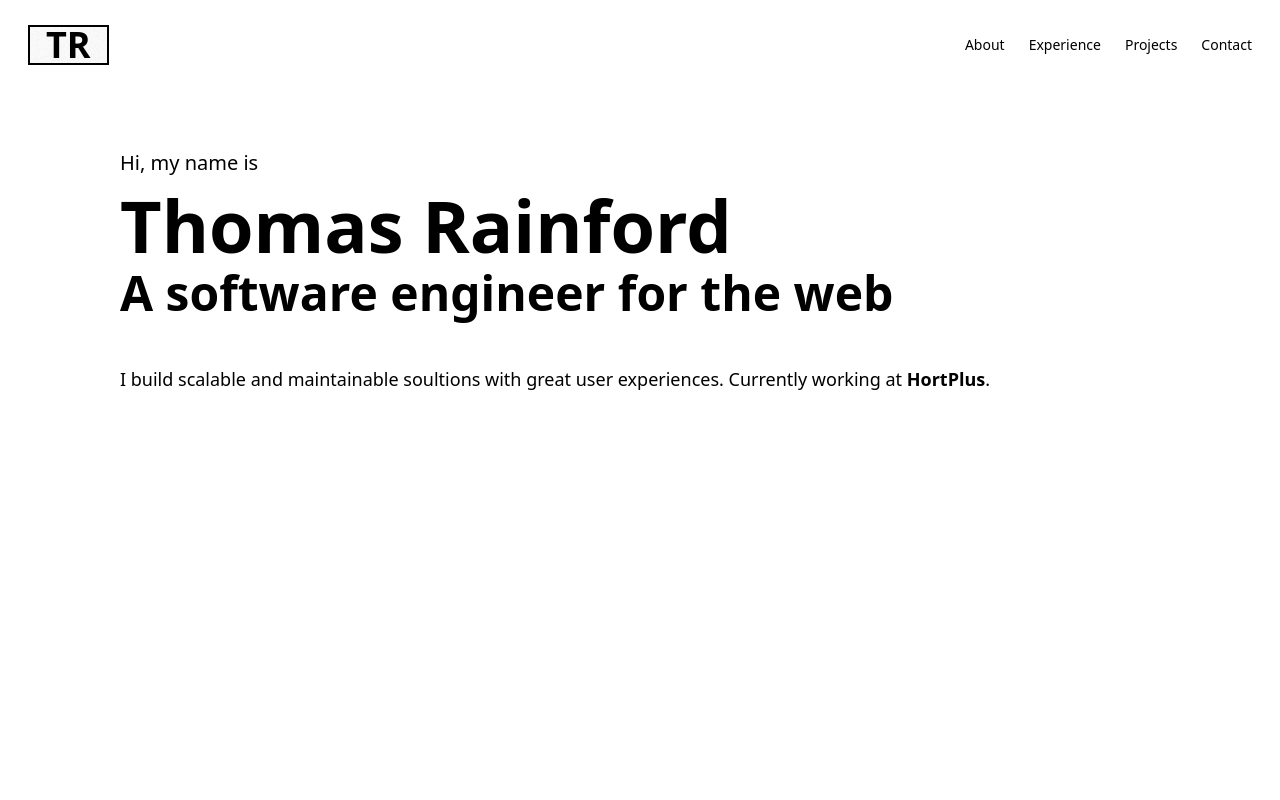
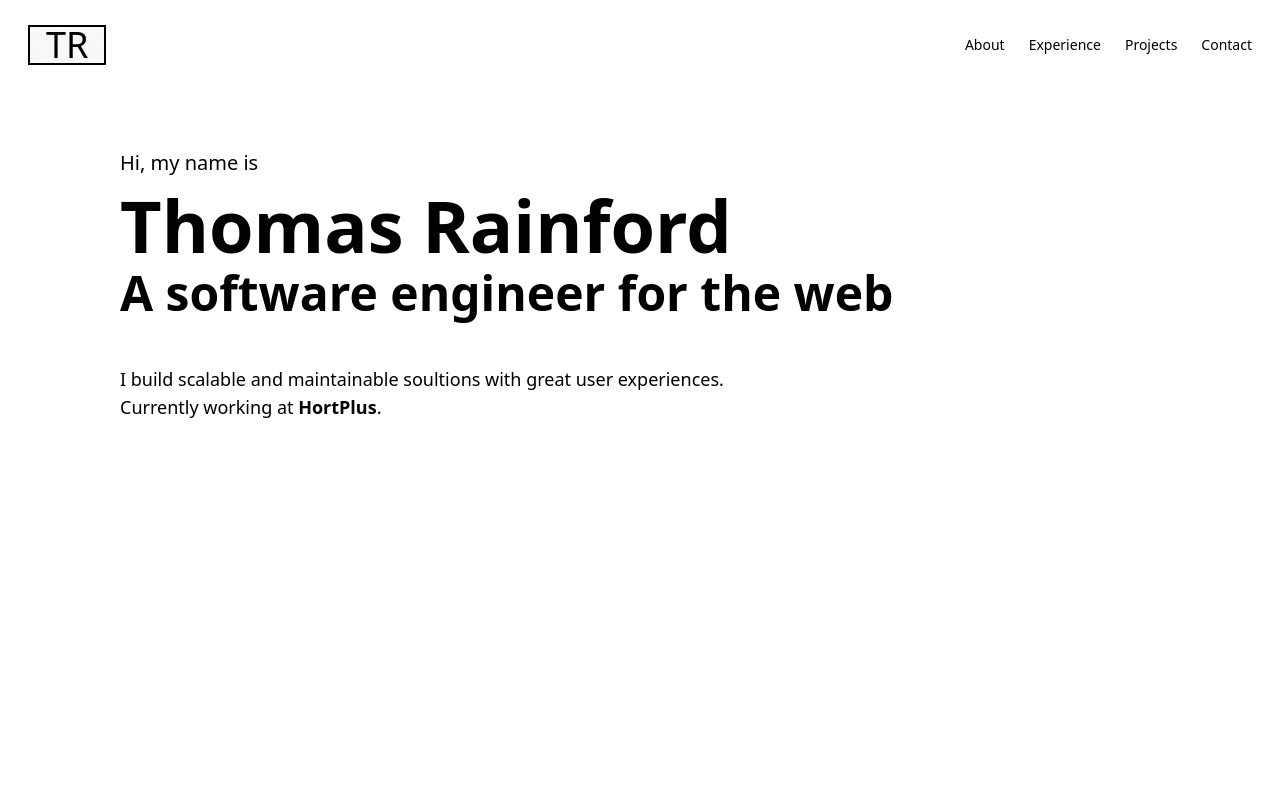
Before and after one commit to ThomasRainford/personal-site-v1, a React (Vite) app: page / in a window 1280 px wide. Shown: the top 800 px of the page. Built offline with nearby package versions, Linux system fonts and the light colour scheme.

Commit message:
Update navbar logo text font style and intro text width.

```diff
--- a/src/components/intro/intro.tsx
+++ b/src/components/intro/intro.tsx
@@ -16,7 +16,7 @@ const Intro = () => {
           </h1>
         </div>
       </div>
-      <div className="text-accent">
+      <div className="text-accent w-[100%] sm:w-[75%] lg:w-[65%]">
         <p className="text-md sm:text-lg mb-2">
           I build scalable and maintainable soultions with great user
           experiences. Currently working at{" "}
--- a/src/components/navbar/navbar.tsx
+++ b/src/components/navbar/navbar.tsx
@@ -6,7 +6,7 @@ const Navbar = () => {
     <nav className="navbar flex justify-between w-full py-5">
       <div className="ml-3 px-2">
         <a
-          className="btn btn-outlilne text-4xl font-bold text-primary px-4 py-1 border-2"
+          className="btn btn-outlilne text-4xl font-medium text-primary px-4 py-1 border-2"
           href="/"
         >
           TR
```
